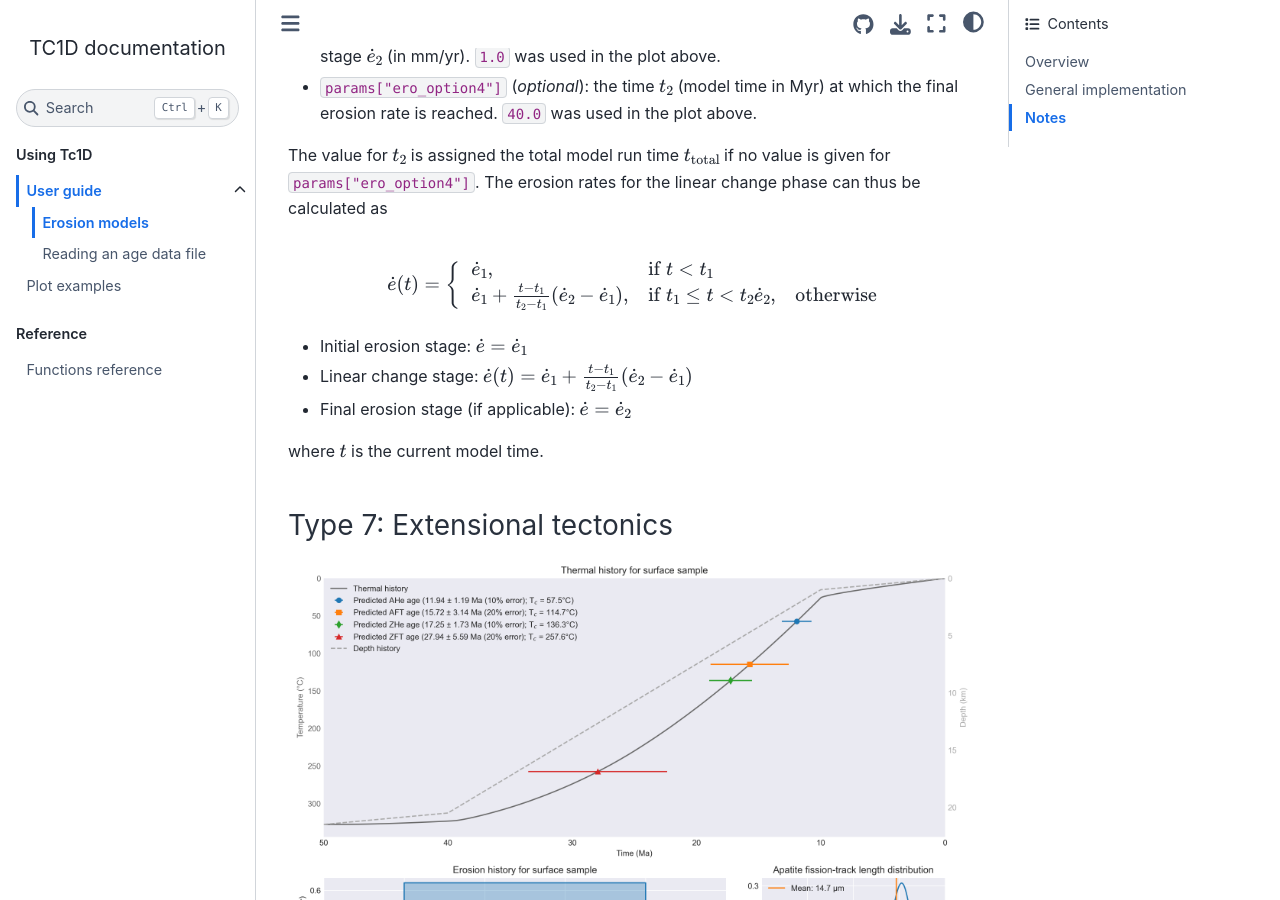
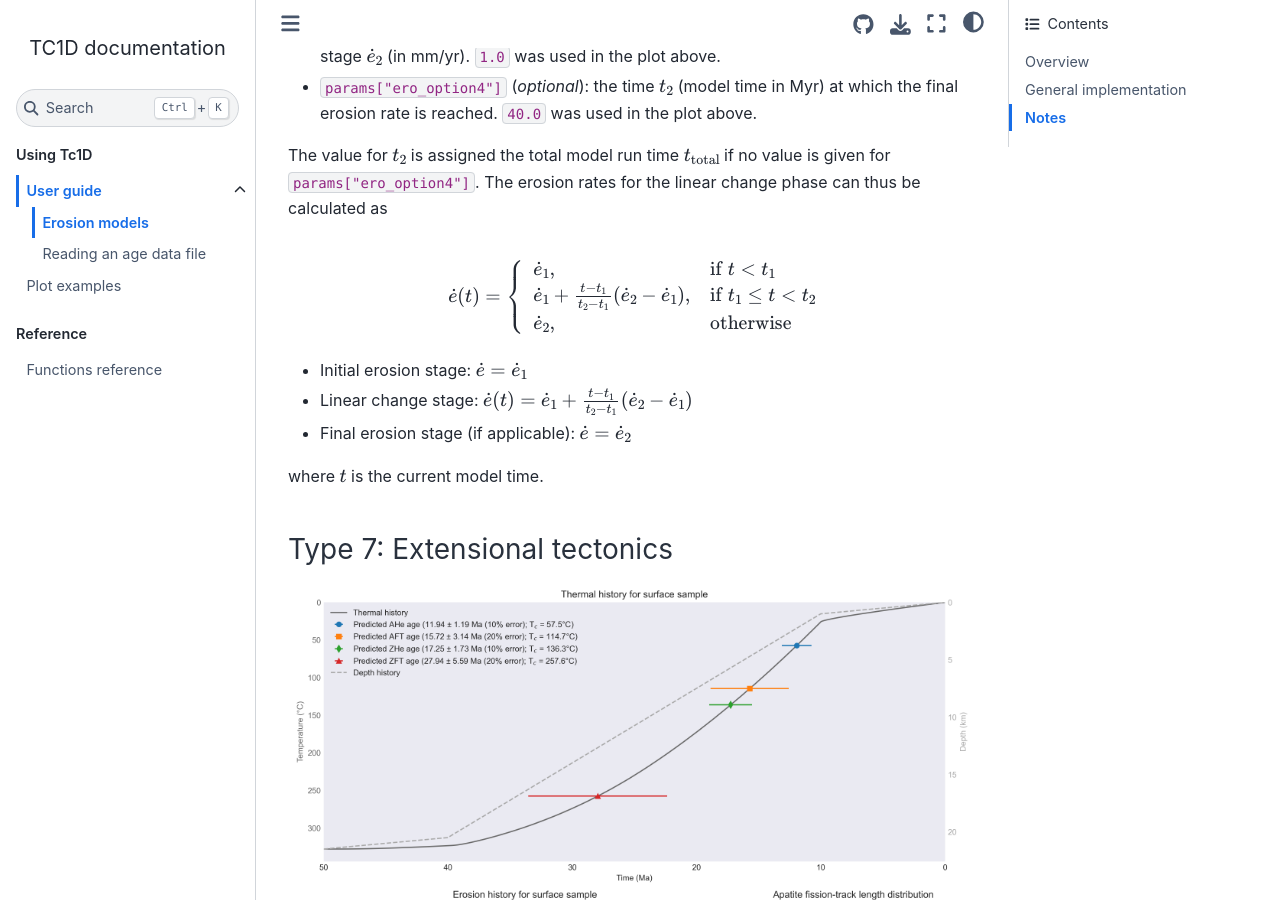
Before and after one commit to HUGG/TC1D, a Sphinx documentation site: the page built from docs/source/erosion-models.md, in a window 1280 px wide and 900 px high, scrolled down 9141 px. Built offline with Sphinx 7.4.7 and the Sphinx Book theme 1.1.4, drawn with Linux system fonts in a browser that asks for light colours.

Commit message:
Fix typos

```diff
--- a/docs/source/erosion-models.md
+++ b/docs/source/erosion-models.md
@@ -222,7 +222,7 @@ $$
 \dot{e}(t) =
 \begin{cases}
     \dot{e}_{1}, & \text{if } t \lt t_{1}\\
-    \dot{e}_{1} + \frac{t - t_{1}}{t_{2} - t_{1}} (\dot{e}_{2} - \dot{e}_{1}), & \text{if } t_{1} \leq t \lt t_{2}
+    \dot{e}_{1} + \frac{t - t_{1}}{t_{2} - t_{1}} (\dot{e}_{2} - \dot{e}_{1}), & \text{if } t_{1} \leq t \lt t_{2}\\
     \dot{e}_{2}, & \text{otherwise}
 \end{cases}
 $$
```
